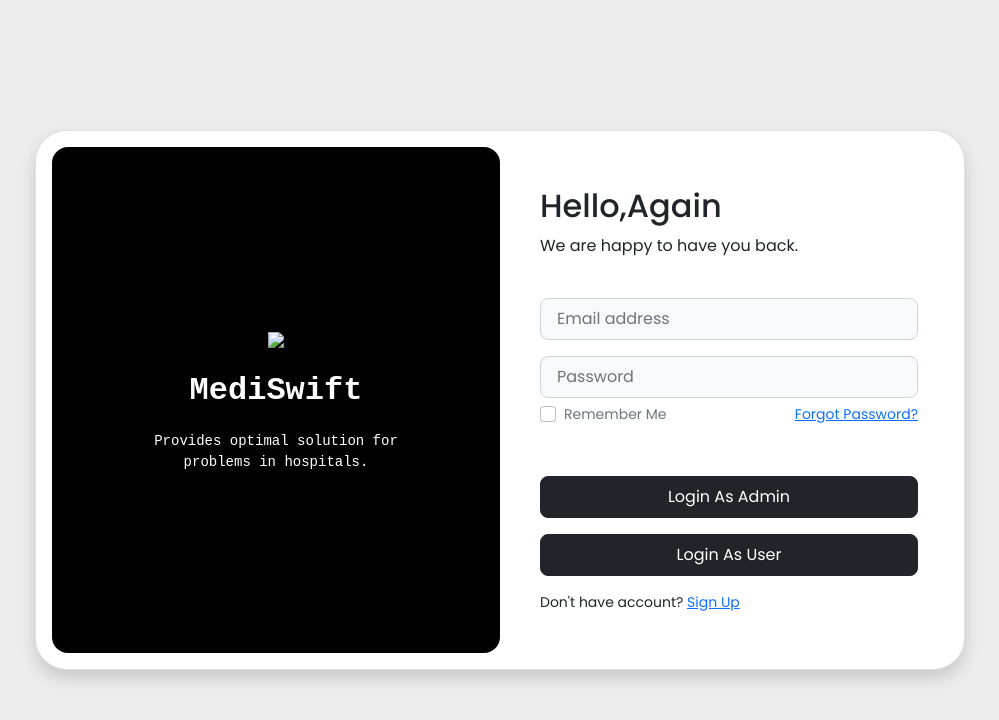
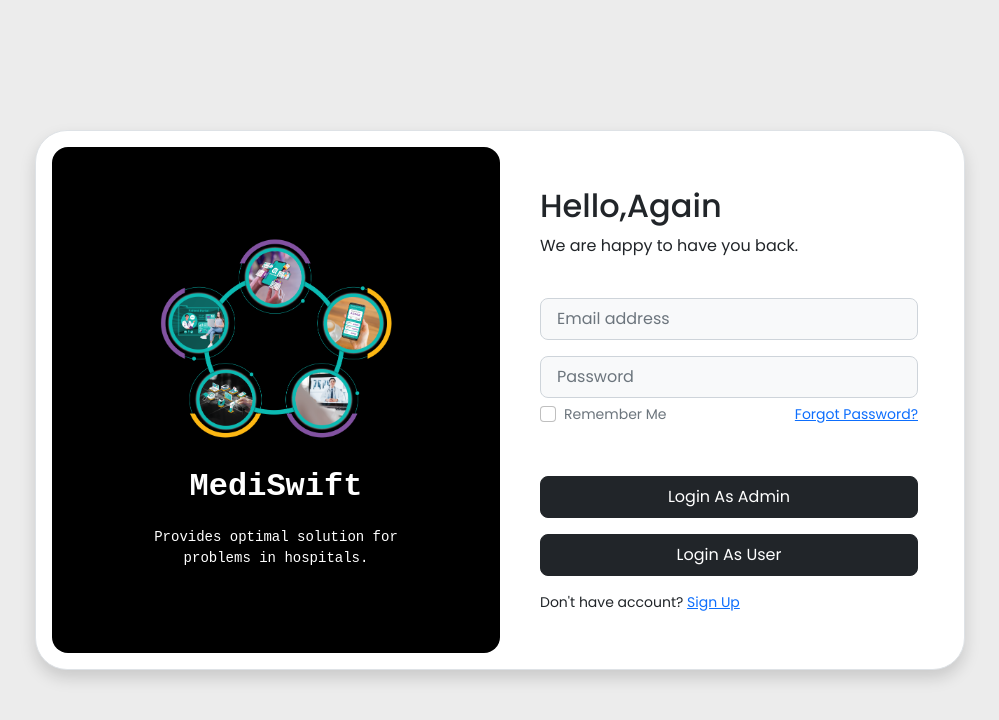
Before and after one commit to Web-Knight/html-rough, a plain HTML site: page login-page/login.html in a window 1280 px wide. Shown: the whole page, without its empty margins (140-1139 px from the left). Drawn offline with nearby package versions, Linux system fonts and the light colour scheme.

Commit message:
Update login.html

```diff
--- a/login-page/login.html
+++ b/login-page/login.html
@@ -21,7 +21,7 @@
 
        <div class="col-md-6 rounded-4 d-flex justify-content-center align-items-center flex-column left-box" style="background: black;">
            <div class="featured-image mb-3">
-            <img src="images/1.png" class="img-fluid" style="width: 250px;">
+            <img src="./Providers Ring.png" class="img-fluid" style="width: 250px;">
            </div>
            <p class="text-white fs-2" style="font-family: 'Courier New', Courier, monospace; font-weight: 600;">MediSwift</p>
            <small class="text-white text-wrap text-center" style="width: 17rem;font-family: 'Courier New', Courier, monospace;">Provides optimal solution for problems in hospitals.</small>
```
